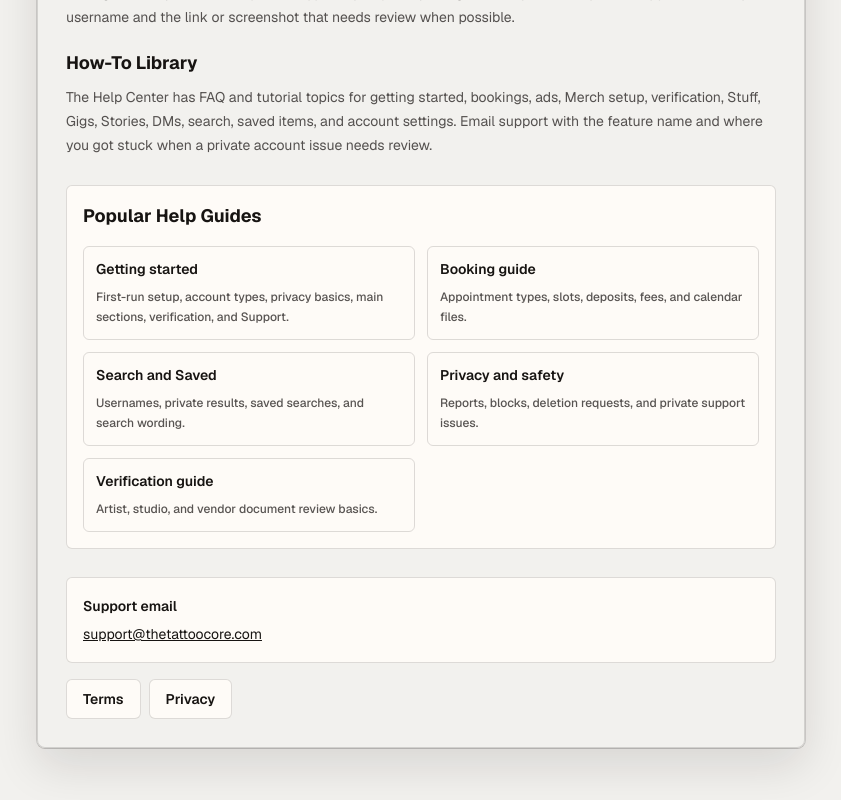
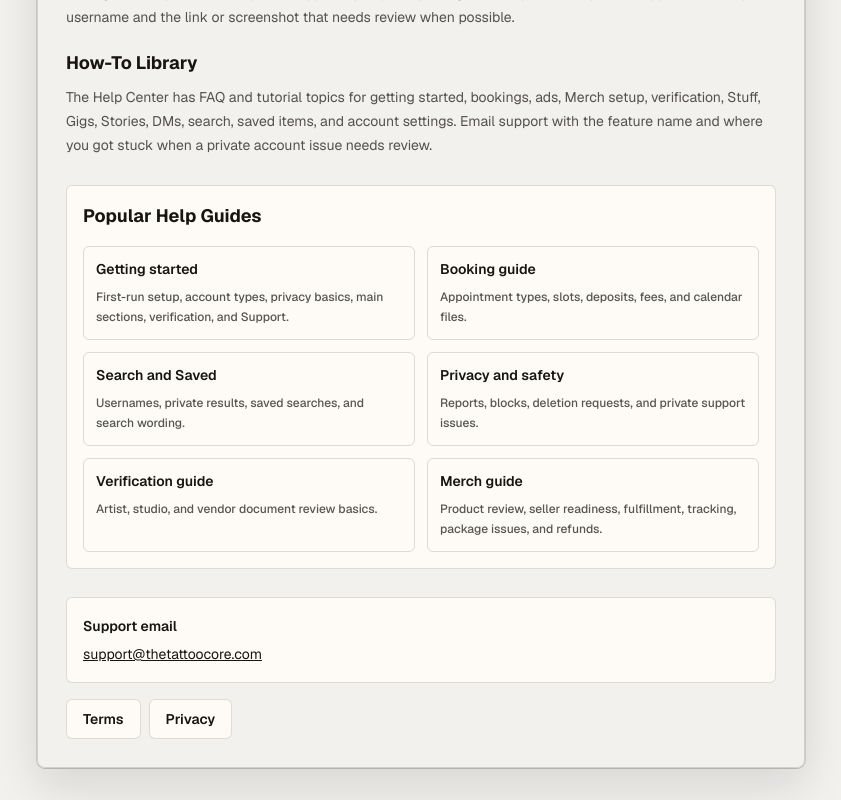
Before and after one commit to lobosdesigns/thetattoocore, a Next.js app: page /support in a window 1280 px wide. Shown: the part 1044-1844 px from the top of the page, without its empty margins (219-1060 px from the left). Built offline with nearby package versions, Linux system fonts and the light colour scheme; no server answers.

Commit message:
Surface merch guide on support page

```diff
--- a/scripts/smoke-docs-readiness.mjs
+++ b/scripts/smoke-docs-readiness.mjs
@@ -28,6 +28,7 @@ const adminActions = readFileSync("src/app/admin/actions.ts", "utf8");
 const adminContentPage = readFileSync("src/app/admin/content/page.tsx", "utf8");
 const adminReportsPage = readFileSync("src/app/admin/reports/page.tsx", "utf8");
 const profilePage = readFileSync("src/app/u/[username]/page.tsx", "utf8");
+const supportPage = readFileSync("src/app/support/page.tsx", "utf8");
 const helpCommentsMigration = readFileSync(
   "supabase/migrations/20260715232157_help_article_comments.sql",
   "utf8",
@@ -305,6 +306,8 @@ const checks = [
       adminPage.includes('[CircleHelp, "Help", "/help"]') &&
       adminPage.includes('action: "Open Help"') &&
       adminPage.includes("Self-serve tutorials and guide questions") &&
+      supportPage.includes('href: "/help/merch-products-orders"') &&
+      supportPage.includes("Product review, seller readiness") &&
       profilePage.includes('href="/help/artist-profile-shop-links"') &&
       profilePage.includes('aria-label="Open profile help"') &&
       docs["docs/PRODUCT_PLAN.md"].includes("Help must be easy to find while logged in") &&
--- a/src/app/support/page.tsx
+++ b/src/app/support/page.tsx
@@ -90,6 +90,11 @@ const guideLinks = [
     body: "Artist, studio, and vendor document review basics.",
     href: "/help/verification-documents",
     label: "Verification guide",
+  },
+  {
+    body: "Product review, seller readiness, fulfillment, tracking, package issues, and refunds.",
+    href: "/help/merch-products-orders",
+    label: "Merch guide",
   },
 ] as const;
 
```
